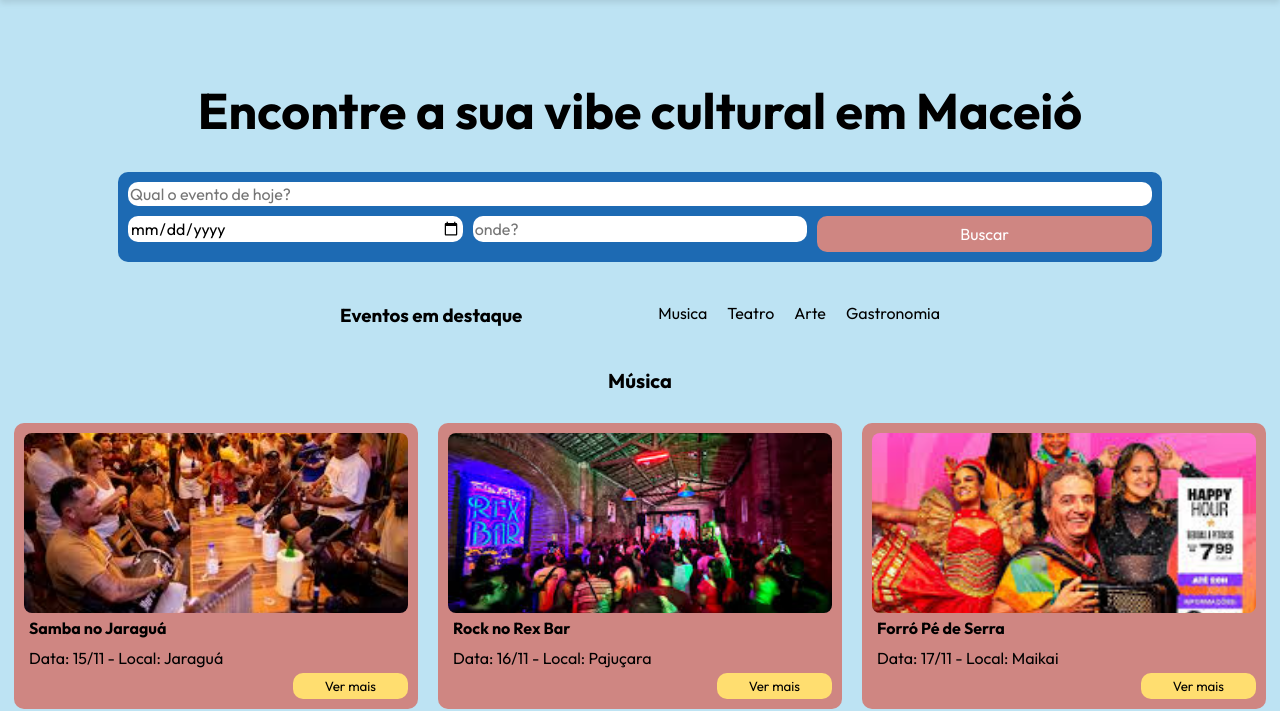
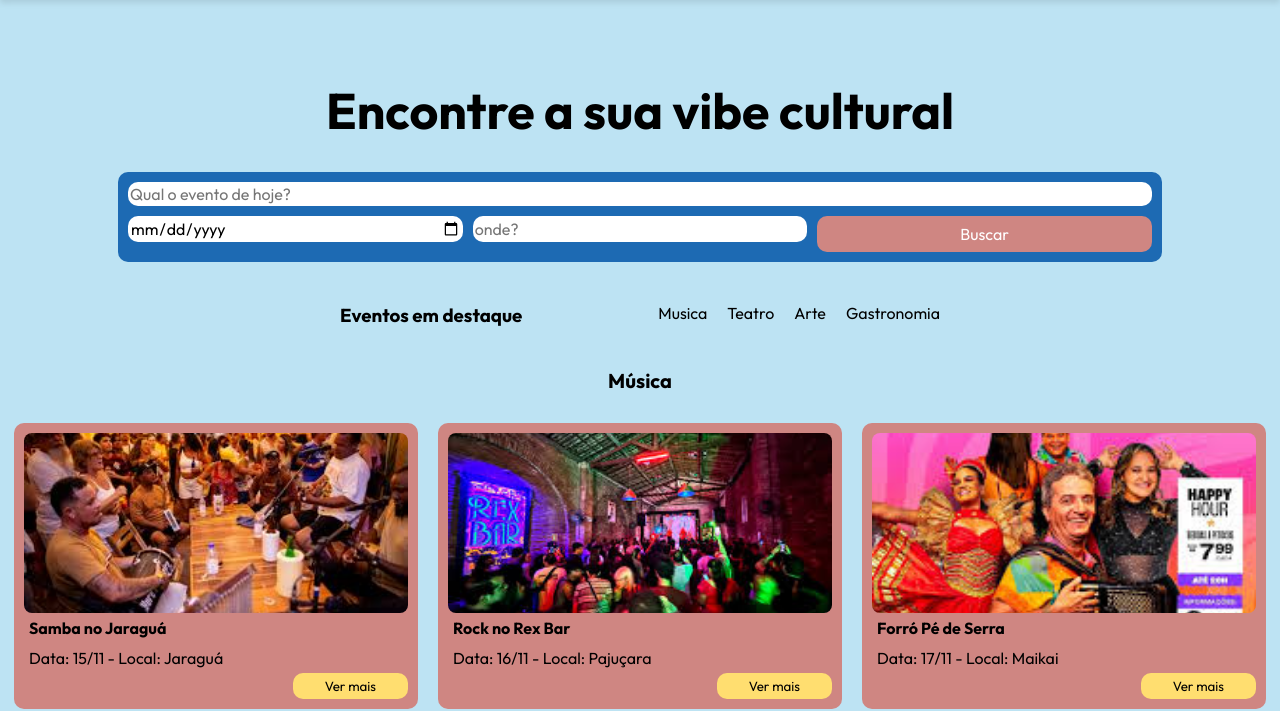
Before and after one commit to analuizabastos/vambora-projeto, a plain HTML site: page index.html in a window 1280 px wide. Shown: the part 101-812 px from the top of the page. Drawn offline with Linux system fonts and the light colour scheme.

Commit message:
mudanca no nome

```diff
--- a/index.html
+++ b/index.html
@@ -26,7 +26,7 @@
     </header>
     <main>
         <section class="slogan">
-            <h1>Encontre a sua vibe cultural em Maceió</h1>
+            <h1>Encontre a sua vibe cultural</h1>
             <form>
                 <div class="busca">
                     <input type="text" name="busca" placeholder="Qual o evento de hoje?">
```
